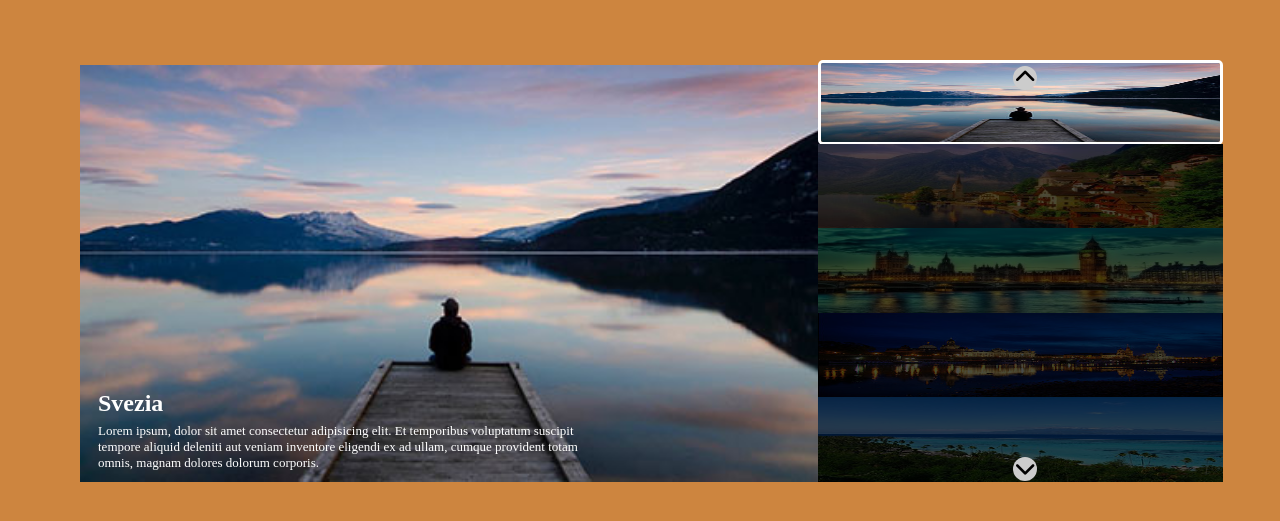
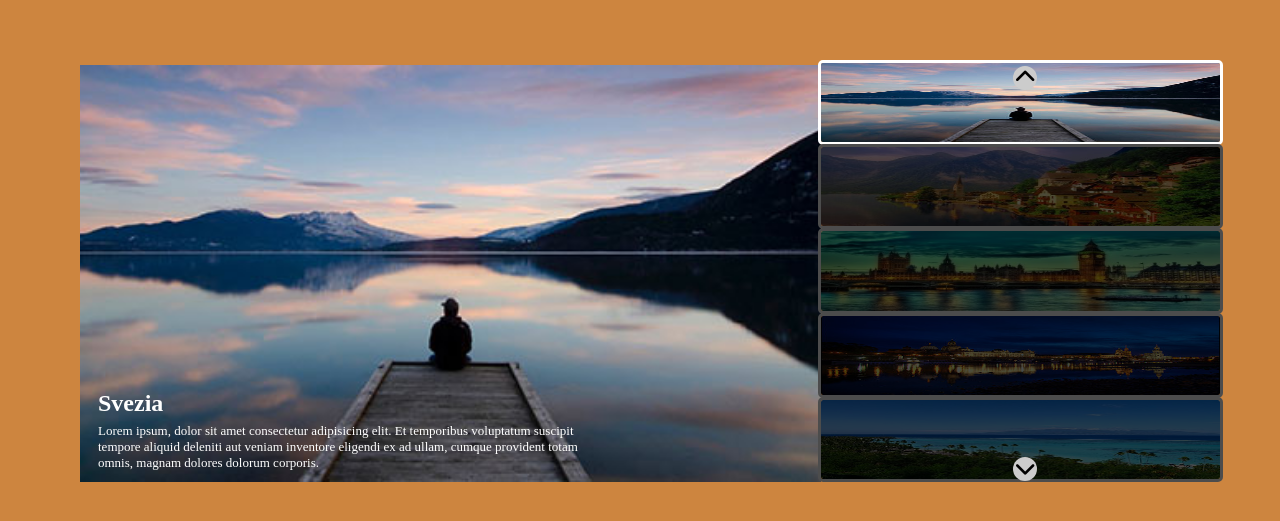
Before and after one commit to PaoloPascucci/vue-slider, a plain HTML site: page index.html in a window 1280 px wide. Shown: the part 185-706 px from the top of the page. Drawn offline with nearby package versions, Linux system fonts and the light colour scheme.

Commit message:
Add alternative solution

```diff
--- a/index.html
+++ b/index.html
@@ -125,12 +125,9 @@
         </div>
         <div id="Dx">
             <ul>
-                <li v-if="counter != n" v-for="(slide, n) in slides">
-                    <img v-bind:src="slide.image" class="obscure" alt="">
-                </li>
-                <li v-else>
-                    <img v-bind:src="slide.image" alt="" class="activethumb">
-                </li>
+<li v-for="(slide, n) in slides">
+    <img v-bind:src="slide.image" class="activethumb" :class="counter != n ? 'obscure' : ''" alt="" />
+</li>
             </ul>
         </div>
         <div class="button">
```
